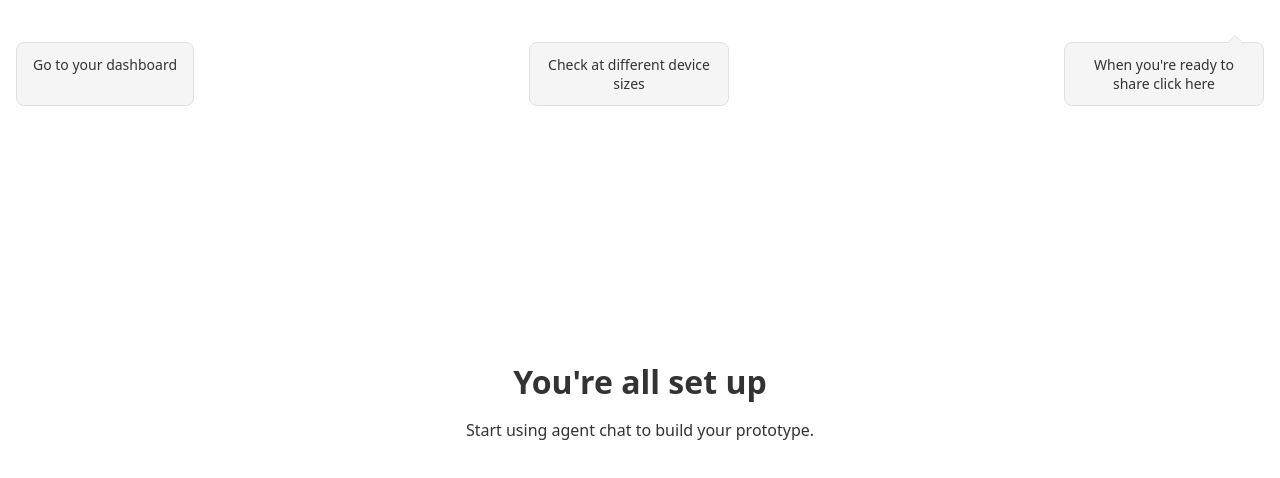
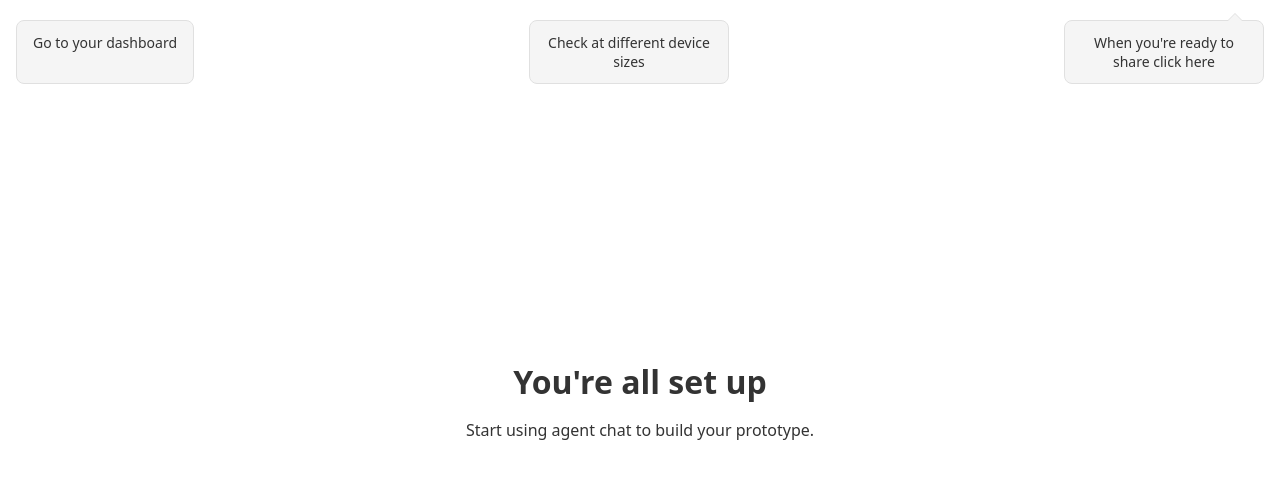
Before and after one commit to superhands-prototypes/test-d01bbcc0, a React (Vite) app: page / in a window 1280 px wide. Shown: the top 478 px of the page. Built offline with nearby package versions, Linux system fonts and the light colour scheme.

Commit message:
increase to 16px

```diff
--- a/src/index.css
+++ b/src/index.css
@@ -18,7 +18,7 @@ body {
 
 .onboarding-callouts {
   position: fixed;
-  top: 38px;
+  top: 16px;
   left: 0;
   right: 0;
   display: flex;
```
